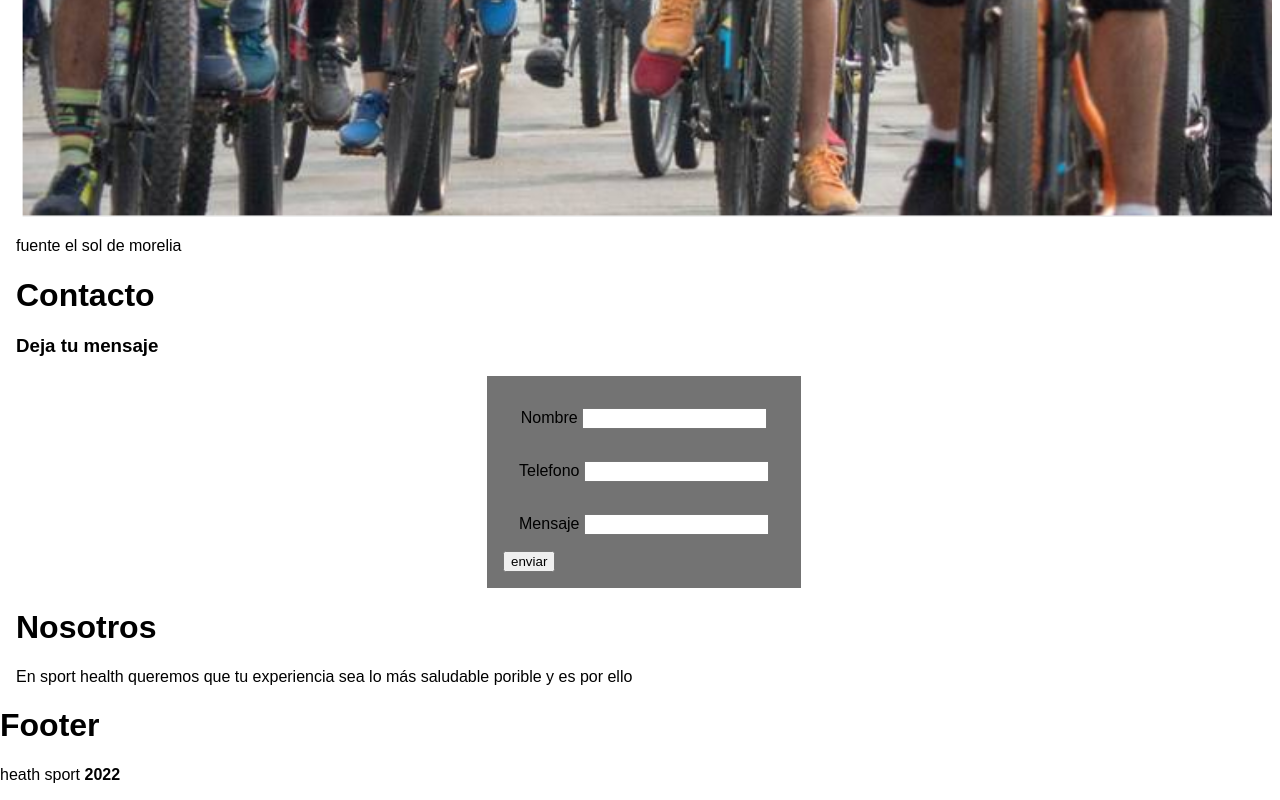
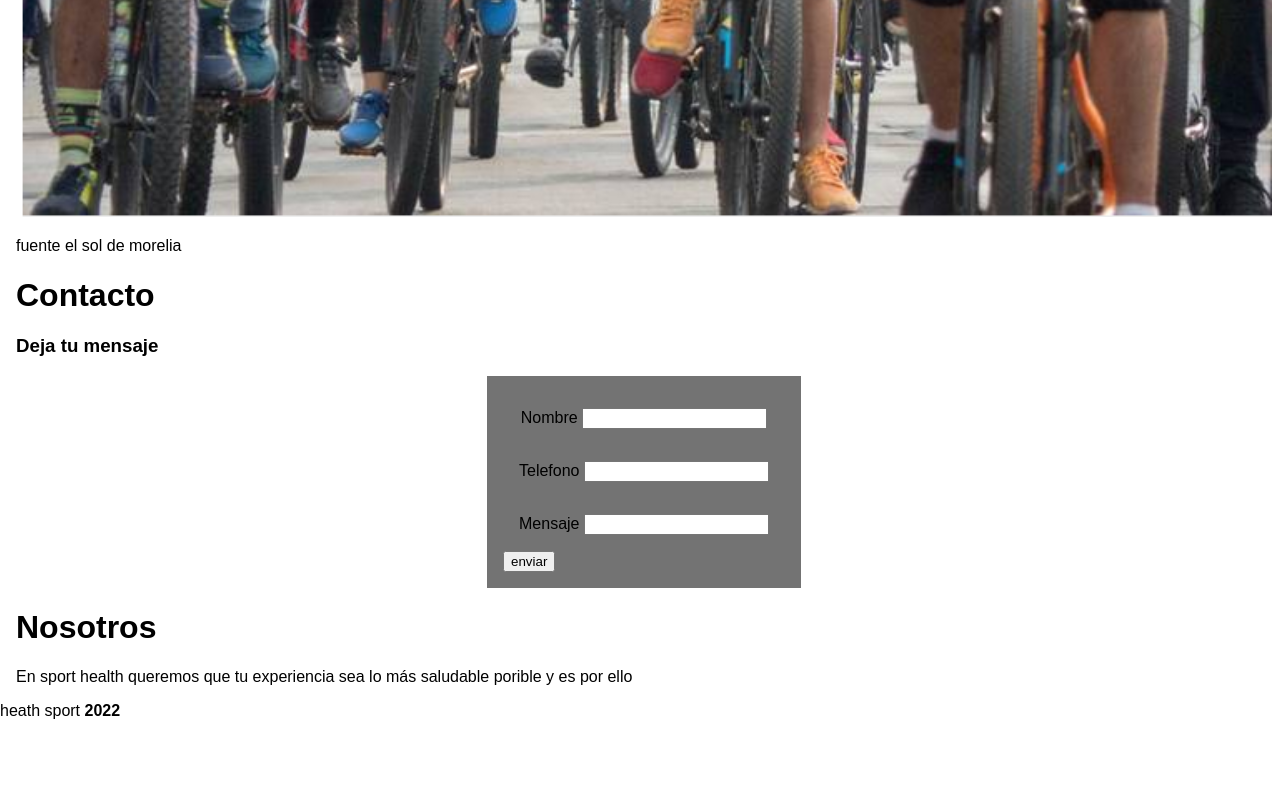
Before and after one commit to danielalonso77/laboratorios-gabaon, a plain HTML site: page index.html in a window 1280 px wide. Shown: the part 954-1754 px from the top of the page. After the commit the page ends 1690 px from the top, so only its background shows below. Drawn offline with Linux system fonts and the light colour scheme.

Commit message:
footer 2

```diff
--- a/index.html
+++ b/index.html
@@ -74,7 +74,7 @@
       </p>
     </div>
     <div class="footer" >
-      <h1>Footer</h1>
+
       <p>heath sport <b>2022</b></p>
     </div>
 
```
